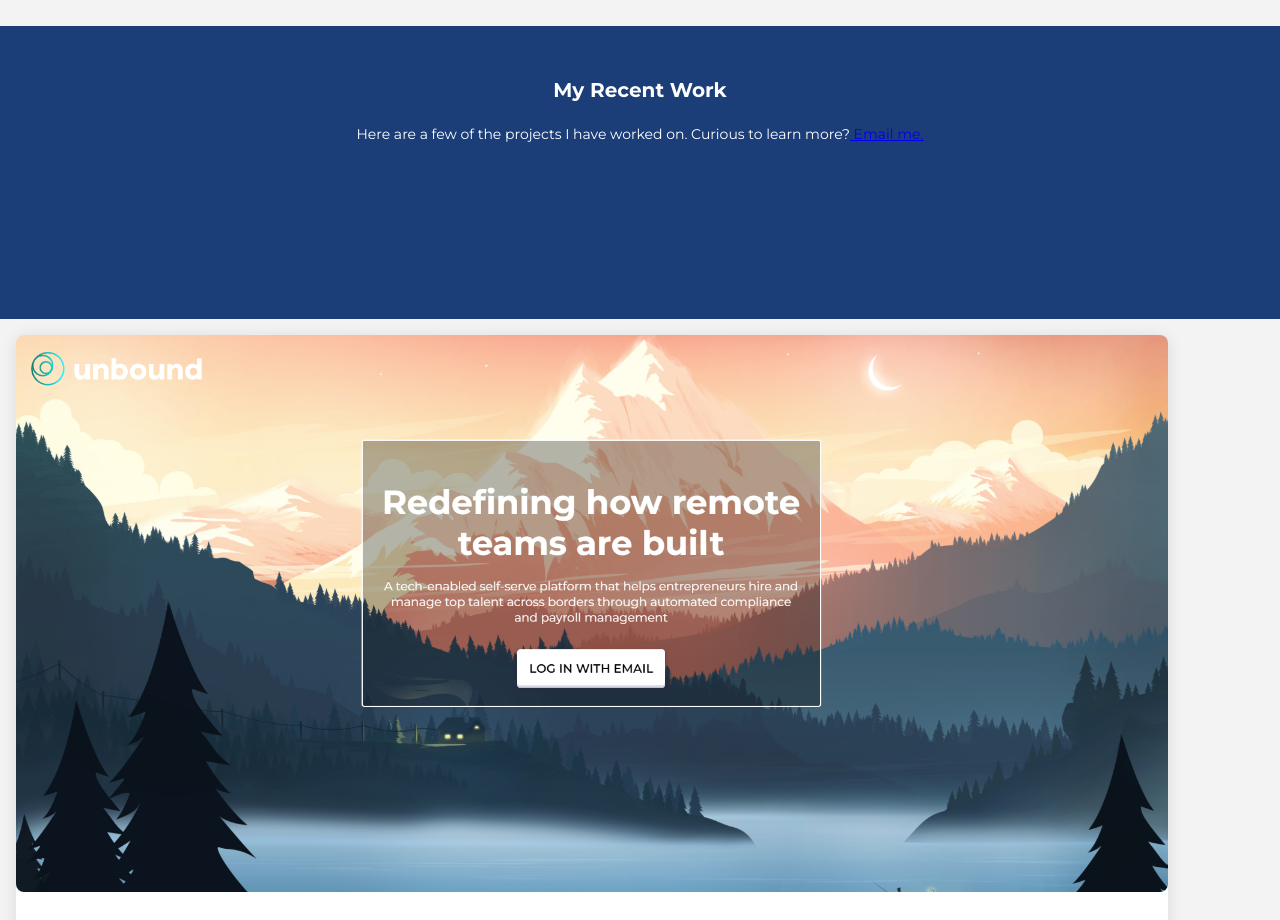
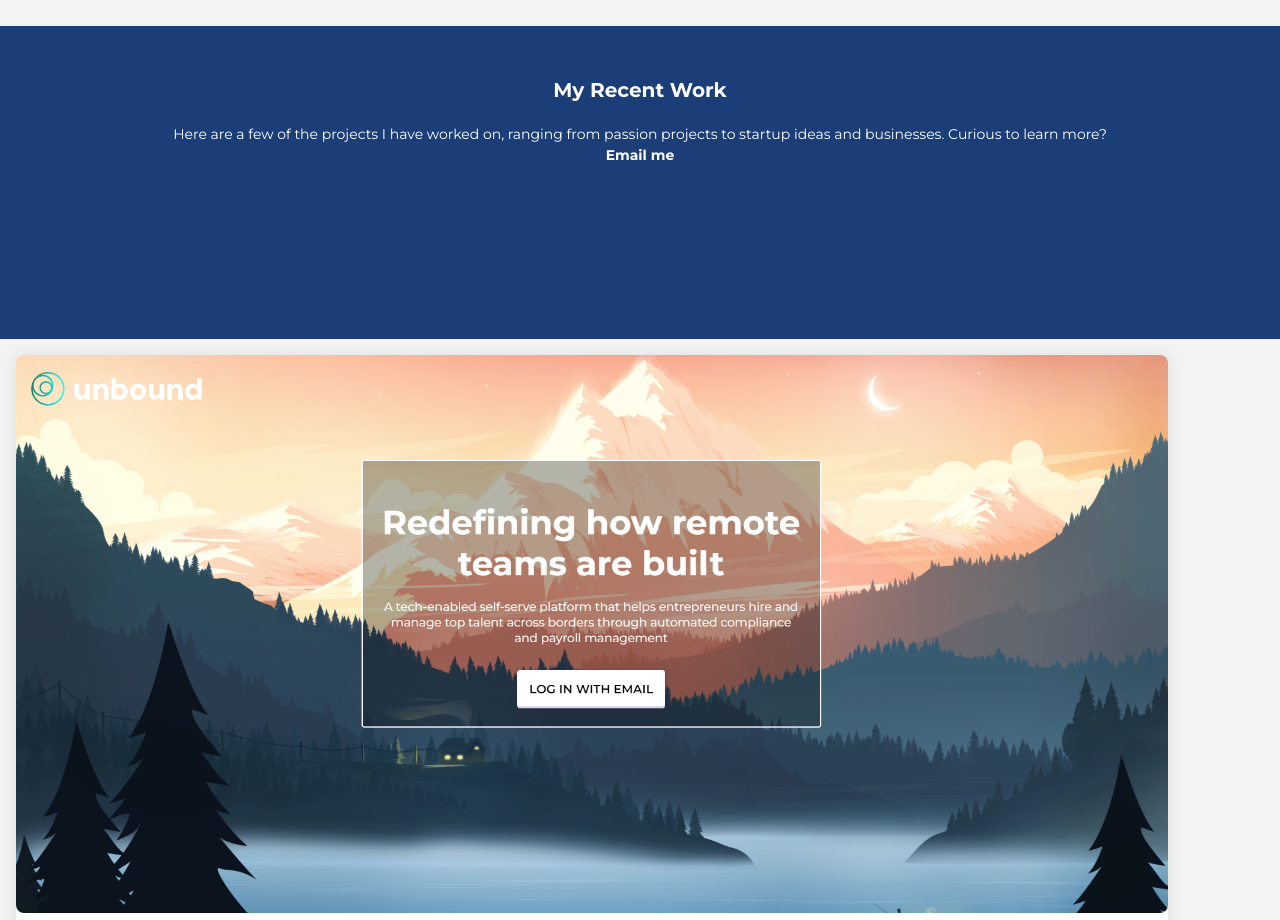
Before and after one commit to enriquebarco/portfolio, a React (Create React App) app: page / in a window 1280 px wide. Shown: the part 4100-5020 px from the top of the page. Built offline with nearby package versions, Linux system fonts and the light colour scheme.

Commit message:
finished project intro section

```diff
--- a/src/components/ProjectsIntro/ProjectsIntro.jsx
+++ b/src/components/ProjectsIntro/ProjectsIntro.jsx
@@ -5,8 +5,8 @@ export default function ProjectsIntro() {
   return (
     <div className="projects-intro">
         <h3 className="projects-intro__title">My Recent Work</h3>
-        <p className="projects-intro__text">Here are a few of the projects I have worked on. Curious to learn more?
-            <a href="mailto:enrique.barco96@hotmail.com" className="project-intro__link"> Email me.</a>
+        <p className="projects-intro__text"><span className="break">Here are a few of the projects I have worked on, ranging from passion projects to startup ideas and businesses. Curious to learn more?</span>
+            <a href="mailto:enrique.barco96@hotmail.com" className="projects-intro__link">Email me</a>
         </p>
     </div>
   )
--- a/src/components/ProjectsIntro/ProjectsIntro.scss
+++ b/src/components/ProjectsIntro/ProjectsIntro.scss
@@ -18,4 +18,36 @@
         font-size: 0.875rem;
         line-height: 1.3rem;
     }
+
+    &__link {
+        text-decoration: none;
+        color: white;
+        font-variation-settings: "wght" 700;
+        position: relative;
+
+        &::before {
+            content: "";
+            position: absolute;
+            left: 0;
+            right: 0;
+            bottom: 0;
+            height: .0625rem;
+            background-color: white;
+            transition: transform 300ms ease-in-out;
+
+            transform: scaleX(0);
+        }
+
+        &:hover::before {
+            transform: scaleX(1);
+        }
+    }
+
 }
+
+.break {
+    &::after {
+        content: "\A";
+        white-space: pre;
+    }
+}
```
